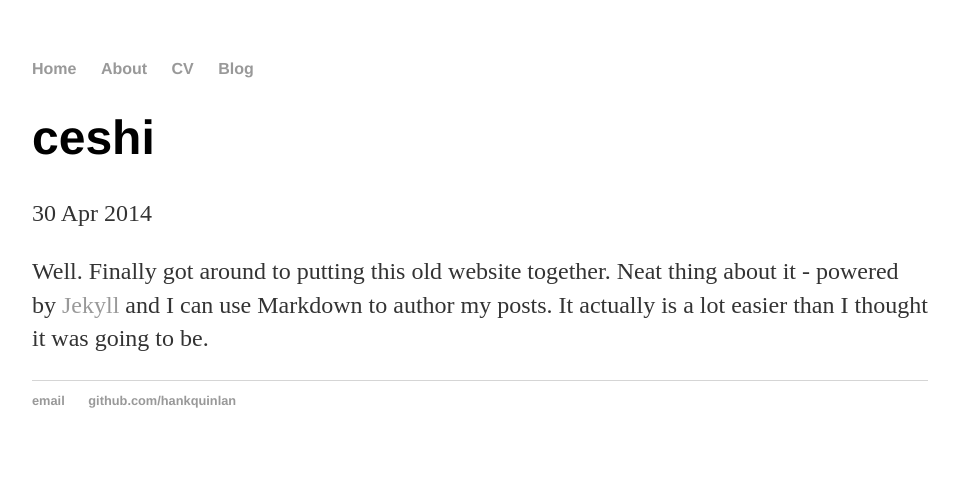
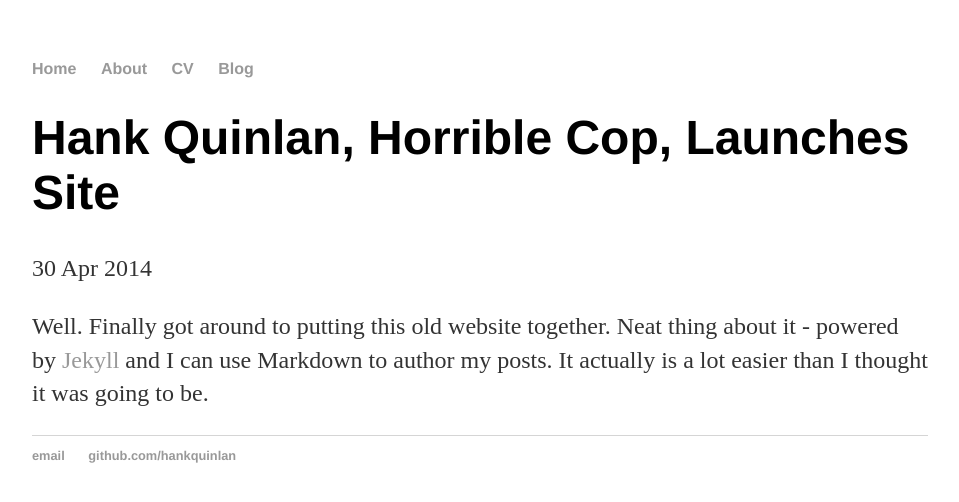
Before and after one commit to wangleihr/mianzi.github.io, a Jekyll site: the page built from _posts/2014-04-30-hank-quinlan-site-launched.md, in a window 1280 px wide. Shown: the top 502 px of the page, without its empty margins (160-1119 px from the left). Built offline with Jekyll 4.4.1, drawn with Linux system fonts in a browser that asks for light colours.

Commit message:
Update 2014-04-30-hank-quinlan-site-launched.md

```diff
--- a/_posts/2014-04-30-hank-quinlan-site-launched.md
+++ b/_posts/2014-04-30-hank-quinlan-site-launched.md
@@ -1,6 +1,6 @@
 ---
 layout: post
-title: "ceshi"
+title: "Hank Quinlan, Horrible Cop, Launches Site"
 date: 2014-04-30
 ---
 
```
